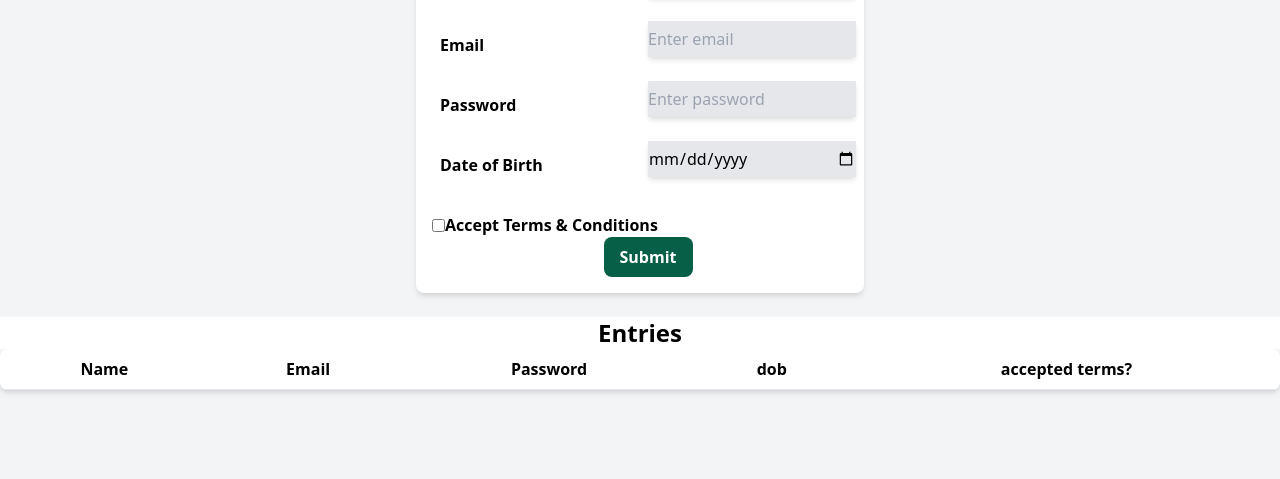
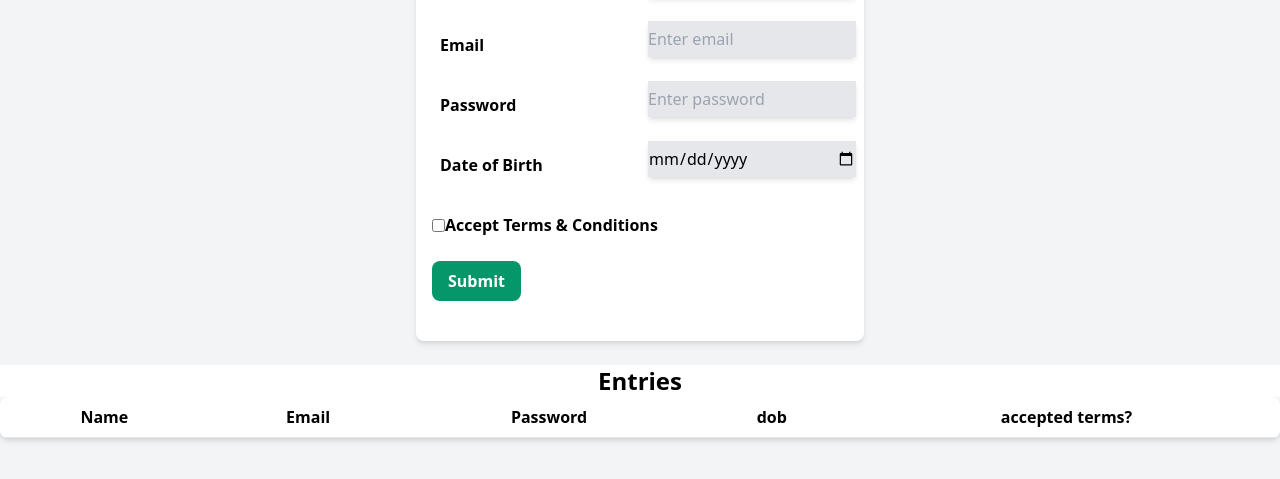
Before and after one commit to Theertha-R/wd101, a plain HTML site: page index.html in a window 1280 px wide. Shown: the part 163-642 px from the top of the page. Drawn offline with nearby package versions, Linux system fonts and the light colour scheme.

Commit message:
index.html

```diff
--- a/index.html
+++ b/index.html
@@ -38,8 +38,8 @@
                         <input type="checkbox" id="terms" name="terms">
                         <label for="terms" class="block font-bold">Accept Terms & Conditions</label>
                       </div>
-                    <div class="flex justify-center mb-4">
-                        <button type="submit" class="bg-green-800 text-white font-bold py-2 px-4 rounded-lg">Submit</button>
+                    <div class="flex py-6 mb-4">
+                        <button type="submit" class="bg-green-600 text-white font-bold py-2 px-4 rounded-lg">Submit</button>
                       </div>
                 </div>
             </div>
```
